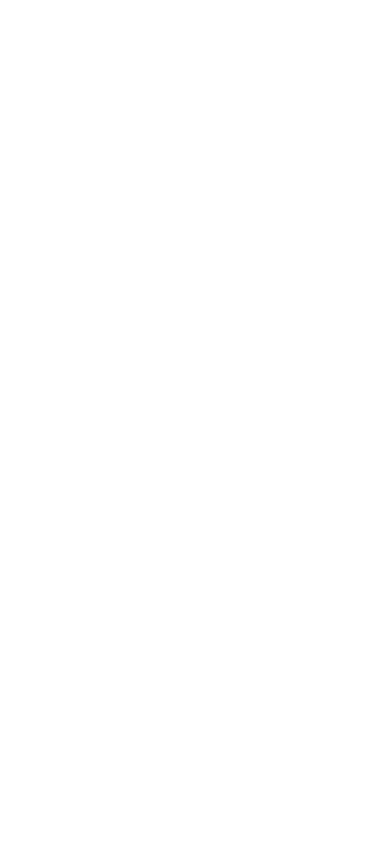
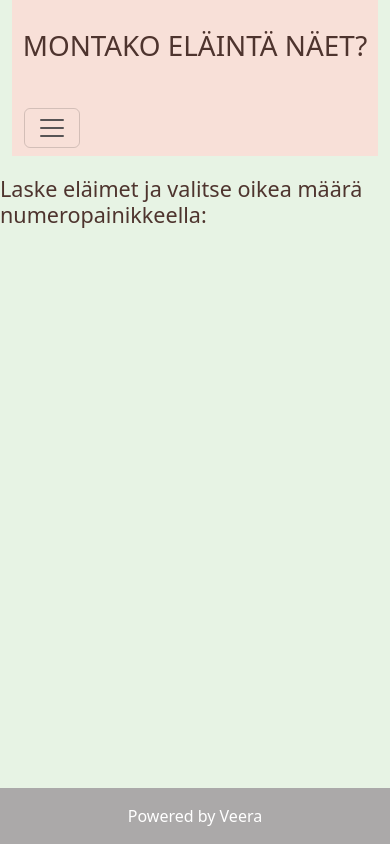
Before and after one commit to hubbeli/laskuleikki, a plain HTML site: page index2.html in a window 390 px wide. Drawn offline with nearby package versions, Linux system fonts and the light colour scheme.

Commit message:
Lisätty pelisivulle muotoiluja.

```diff
--- a/css/style.css
+++ b/css/style.css
@@ -3,7 +3,7 @@ body {
     color: #4e342e;
 }
 
-    header {
+header {
     background-color: #f8e0d8;
     height: 100px;
 }
@@ -18,6 +18,11 @@ section {
     font-size: larger;
 }
 
+article {
+    display: flex;
+    justify-content: center; /* Keskittää horisontaalisesti */
+}
+
 aside {
     background-color: #d1e7dd;
     margin-right: 10px;
@@ -29,6 +34,7 @@ footer {
     text-align: center;
 }
 
+/* Painike, josta siirrytään pelaamaan */
 .play {
     transition: transform 0.3s ease, box-shadow 0.3s ease;
     display: inline-flex;
@@ -49,8 +55,6 @@ footer {
     box-shadow: 0px 6px 8px rgba(0,0,0,3);
     background-color: #f4a261;
 }
-
-
 
 .icon-container {
     display: flex;
@@ -73,3 +77,8 @@ footer {
     0% { transform: translateX(0); }
     100% { transform: translateX(30px); }
 }
+
+/* Pelisivun muotoilut */
+article {
+    padding-top: 20px;
+}
--- a/index2.html
+++ b/index2.html
@@ -1,11 +1,43 @@
 <!DOCTYPE html>
-<html lang="en">
+<html lang="en" class="h-100">
 <head>
     <meta charset="UTF-8">
     <meta name="viewport" content="width=device-width, initial-scale=1.0">
-    <title>Pelisivu</title>
+    <title>Laskuleikki</title>
+    <link href="https://cdn.jsdelivr.net/npm/bootstrap@5.3.3/dist/css/bootstrap.min.css" rel="stylesheet" integrity="sha384-QWTKZyjpPEjISv5WaRU9OFeRpok6YctnYmDr5pNlyT2bRjXh0JMhjY6hW+ALEwIH" crossorigin="anonymous">
+    <link href="./css/style.css" rel="stylesheet">
 </head>
-<body>
-
+<body class="d-flex flex-column h-100">
+    <div class="container-fluid flex-shrink-0">
+        <header class="d-flex justify-content-center align-items-center">
+            <h1>MONTAKO ELÄINTÄ NÄET?</h1>
+        </header>
+        <nav class="navbar navbar-expand-md">
+            <div class="container-fluid">
+                <button class="navbar-toggler type=button"
+                data-bs-toggle="collapse"
+                data-bs-target="#mainmenu"
+                aria-controls="mainmenu"
+                aria-espanded="false"
+                aria-label="Toggle navigation">
+            <span class="navbar-toggler-icon"></span>
+        </button>
+        <div class="collapse navbar-collapse" id="mainmenu">
+            <ul class="navbar-nav">
+                <li class="nav-item"><a class="nav-link" href="index.html">Etusivu</a></li>
+            </ul>
+        </div>
+        </div>
+        </nav>
+    </div>
+    <article>
+        <h4>Laske eläimet ja valitse oikea määrä numeropainikkeella:</h4>
+    </article>
+    <footer class="footer mt-auto py-3">
+        <div class="container-fluid">
+        Powered by Veera
+        </div>
+    </footer>
+    <script src="https://cdn.jsdelivr.net/npm/bootstrap@5.3.3/dist/js/bootstrap.bundle.min.js" integrity="sha384-YvpcrYf0tY3lHB60NNkmXc5s9fDVZLESaAA55NDzOxhy9GkcIdslK1eN7N6jIeHz" crossorigin="anonymous"></script>
 </body>
 </html>
```
Also changed, not shown: index.html (+1 -1 lines).
